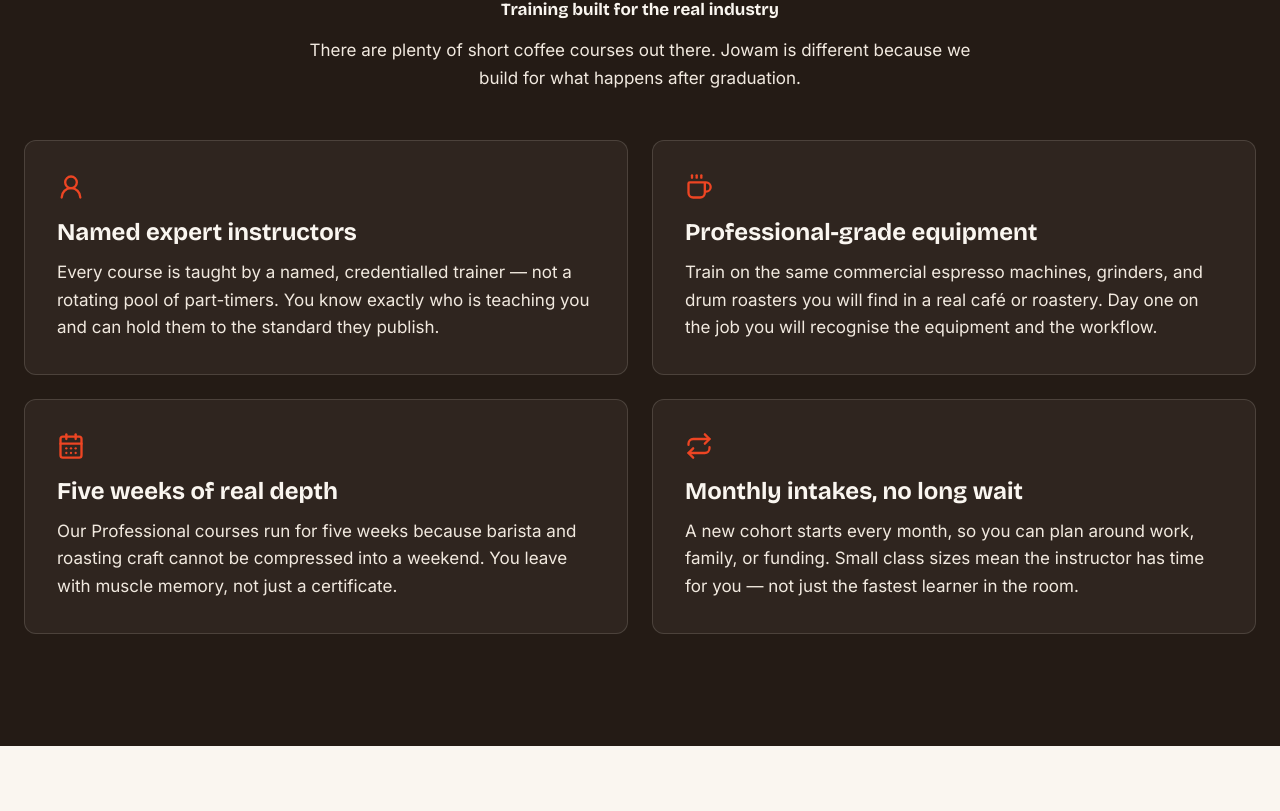
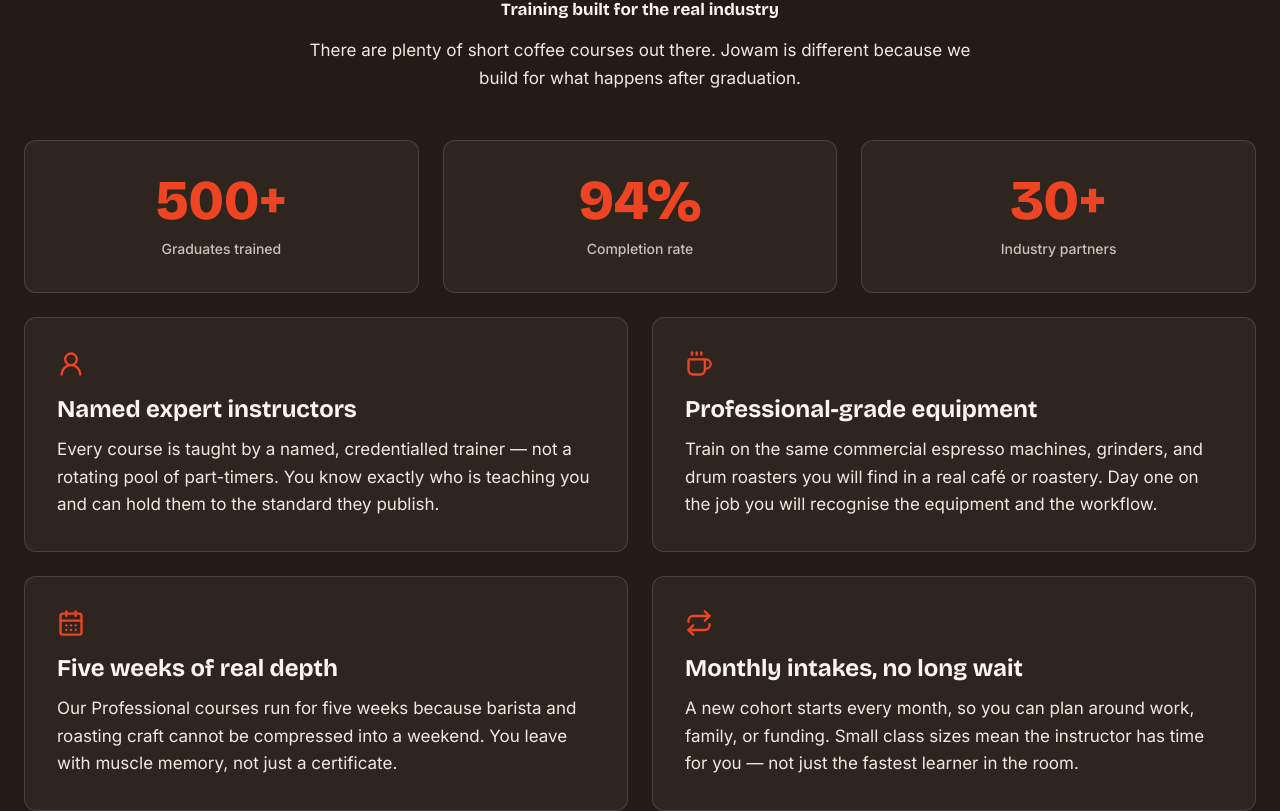
Before and after one commit to rodgersBRY/jowam-training-centre, a Next.js app: page / in a window 1280 px wide. Shown: the part 1877-2688 px from the top of the page. Built offline with nearby package versions, Linux system fonts and the light colour scheme.

Commit message:
FEAT: add highlighted proof-point stats to the homepage Why-Jowam section

```diff
--- a/components/sections/home/WhyJowamSection.tsx
+++ b/components/sections/home/WhyJowamSection.tsx
@@ -1,5 +1,6 @@
 import { Container } from "@/components/ui/Container";
 import { SectionHeading } from "@/components/ui/SectionHeading";
+import { stats } from "@/lib/data/stats";
 import {
   UserIcon,
   CoffeeIcon,
@@ -42,7 +43,28 @@
           onRoast
         />
 
-        <div className="mt-12 grid gap-6 sm:grid-cols-2">
+        {/* Highlighted proof-point stats */}
+        <dl className="mt-12 grid gap-6 sm:grid-cols-3">
+          {stats.map((stat) => (
+            <div
+              key={stat.label}
+              className="rounded-card border border-roast-text/15 bg-roast-text/5 p-8 text-center"
+            >
+              <dt className="sr-only">{stat.label}</dt>
+              <dd>
+                <span className="block font-display text-[clamp(2.5rem,6vw,3.5rem)] font-extrabold leading-none text-brand-orange">
+                  {stat.value}
+                  {stat.suffix}
+                </span>
+                <span className="mt-2 block text-small font-medium text-roast-text/80">
+                  {stat.label}
+                </span>
+              </dd>
+            </div>
+          ))}
+        </dl>
+
+        <div className="mt-6 grid gap-6 sm:grid-cols-2">
           {reasons.map((r) => (
             <div
               key={r.title}
--- /dev/null
+++ b/lib/data/stats.ts
@@ -0,0 +1,15 @@
+export type Stat = {
+  label: string;
+  value: number;
+  suffix?: string;
+};
+
+/**
+ * Headline proof points highlighted on the homepage. Static figures —
+ * no animated counters (DESIGN §7). Update as the real numbers grow.
+ */
+export const stats: Stat[] = [
+  { label: "Graduates trained", value: 500, suffix: "+" },
+  { label: "Completion rate", value: 94, suffix: "%" },
+  { label: "Industry partners", value: 30, suffix: "+" },
+];
```
